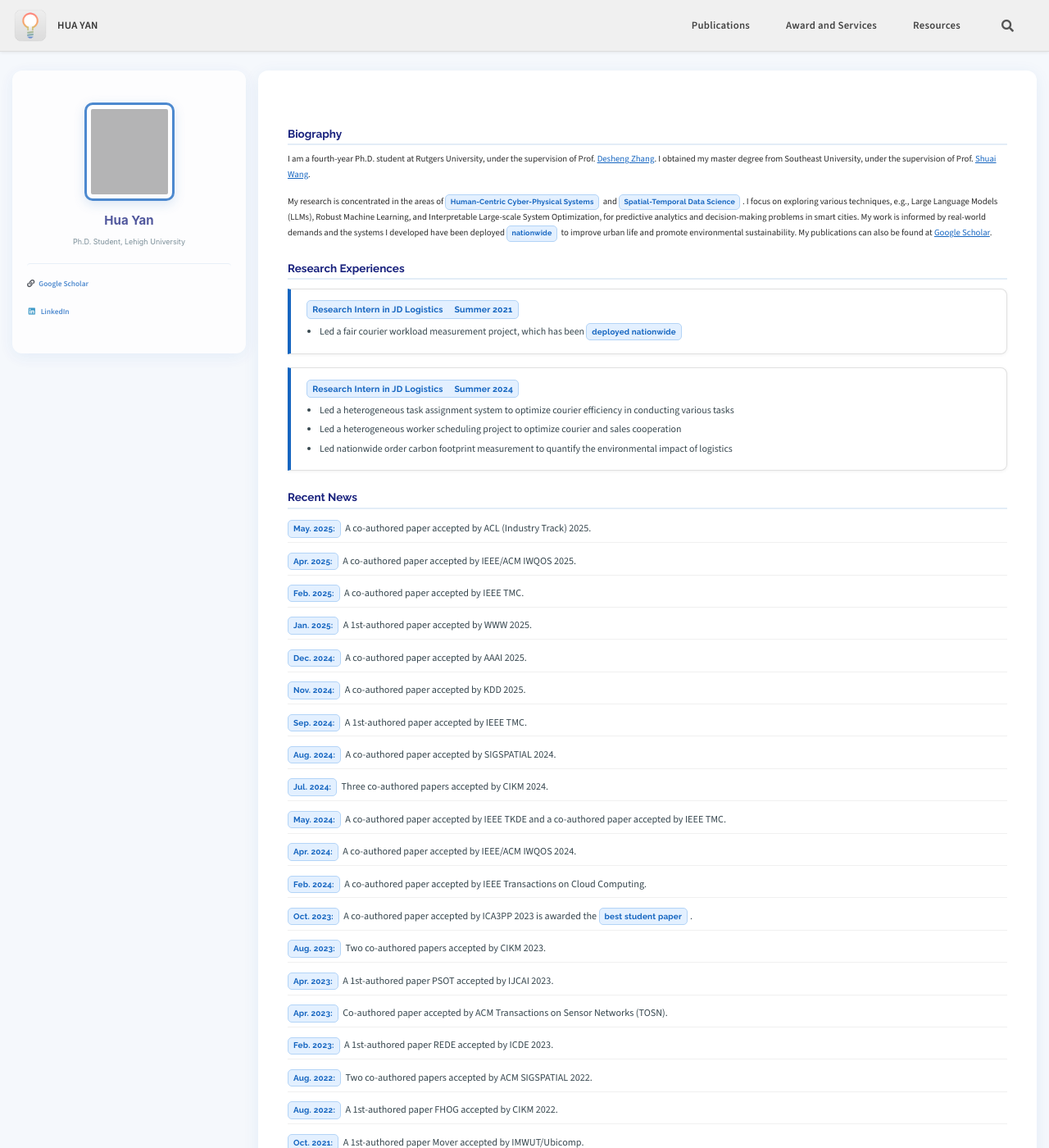
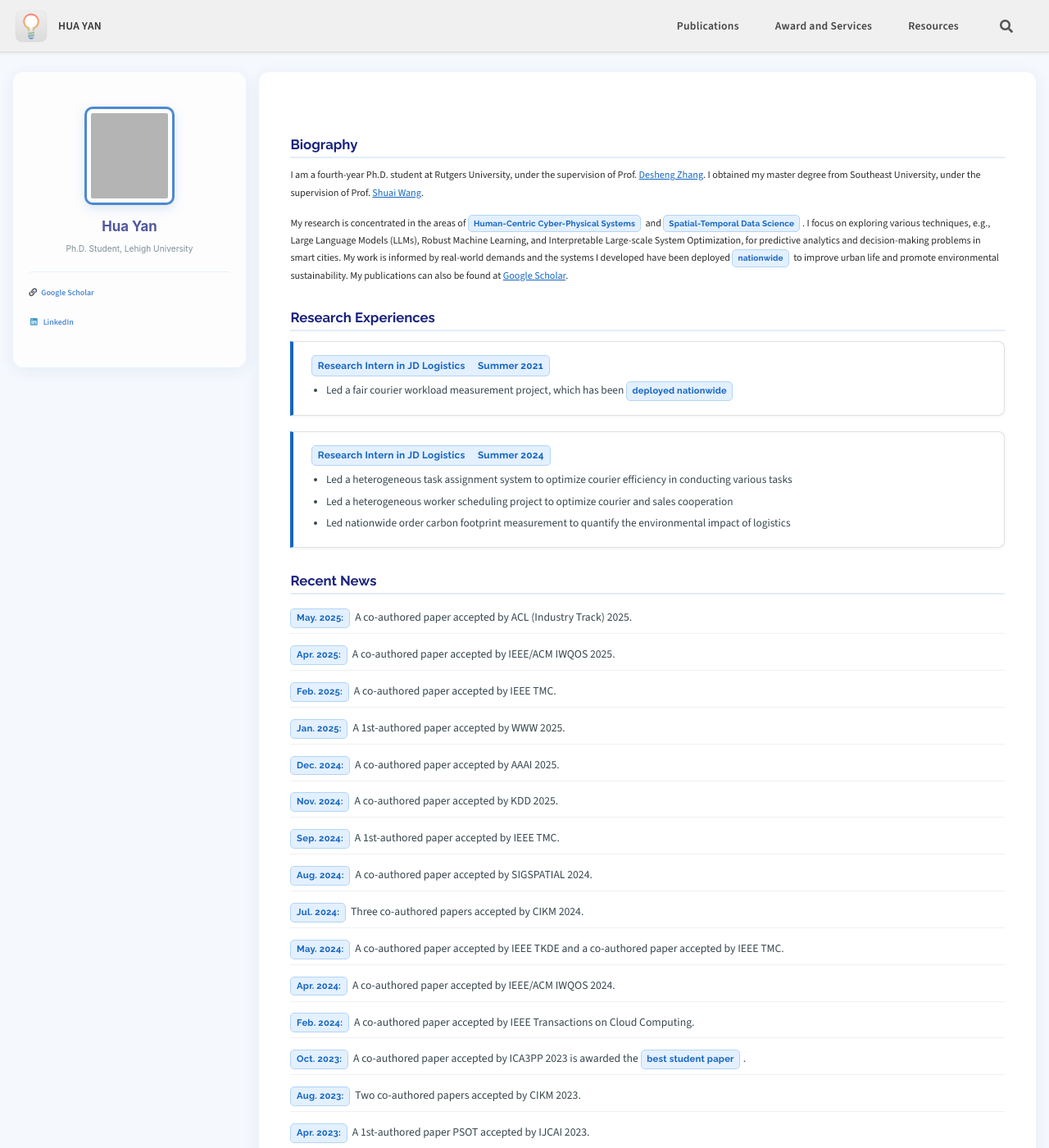
Before and after one commit to huy222-lu/website, a Jekyll site: the page built from index.md, in a window 1280 px wide and 1400 px high. Shown: the whole window at 82% size. Built offline with Jekyll 4.4.1, drawn with Linux system fonts in a browser that asks for light colours; cached includes are drawn as plain includes; a script that is not in the unit is left out; comment, search, counter and statistics services are not loaded; grey boxes are pictures that could not be loaded.

Commit message:
improve style

```diff
--- a/assets/css/main.scss
+++ b/assets/css/main.scss
@@ -13,7 +13,7 @@
 
 body {
   font-family: 'Source Sans 3', sans-serif;
-  font-size: 15px;
+  font-size: 16px;
   background-color: #f5f8fc;
   color: #2c2c2c;
 }
@@ -116,7 +116,7 @@ h1, h2, h3, h4, h5, h6,
 .author__name {
   font-family: 'Raleway', sans-serif;
   font-weight: 700;
-  font-size: 1em !important;
+  font-size: 1.05em !important;
   color: #1a237e !important;
   margin-bottom: 0.3em;
 
@@ -125,7 +125,7 @@ h1, h2, h3, h4, h5, h6,
 
 .author__bio {
   font-family: 'Source Sans 3', sans-serif;
-  font-size: 0.8em !important;
+  font-size: 0.85em !important;
   color: #546e7a !important;
   line-height: 1.5;
 }
@@ -175,7 +175,7 @@ h1, h2, h3, h4, h5, h6,
 
 .page__content {
   font-family: 'Source Sans 3', sans-serif;
-  font-size: 0.9em;
+  font-size: 0.95em;
   line-height: 1.75;
   color: #2c2c2c;
 
@@ -188,7 +188,7 @@ h1, h2, h3, h4, h5, h6,
   h3 {
     font-family: 'Raleway', sans-serif;
     font-weight: 700;
-    font-size: 1em;
+    font-size: 1.1em;
     color: #1a237e;
     margin-top: 1.8em;
     margin-bottom: 0.6em;
```
